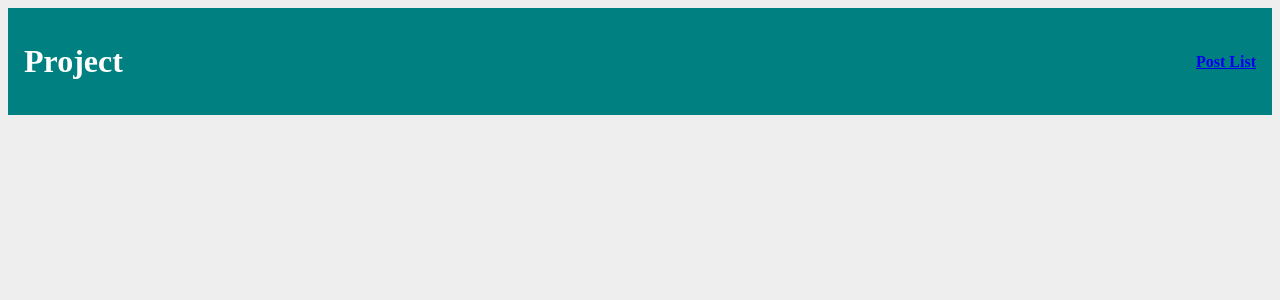
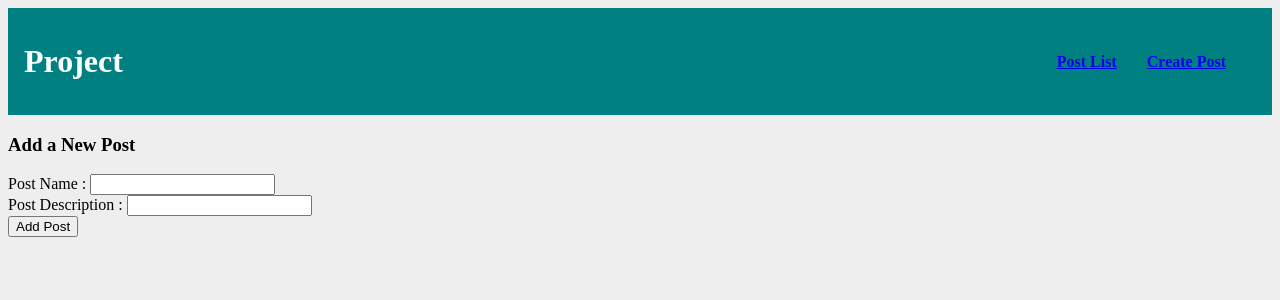
Before and after one commit to kisagge/MERN-frontend, a React (Create React App) app: page /create in a window 1280 px wide. Before the commit this address had no page. Shown: the top 300 px of the page. Built offline with nearby package versions, Linux system fonts and the light colour scheme.

Commit message:
feat Create a new post

```diff
--- a/src/App.tsx
+++ b/src/App.tsx
@@ -1,8 +1,9 @@
 import { BrowserRouter, Route, Routes } from "react-router-dom";
 import Navbar from "./components/Navbar";
+import CreatePostPage from "./pages/CreatePost";
 
 // pages & components
-import Home from "./pages/Home";
+import HomePage from "./pages/Home";
 
 function App() {
   return (
@@ -11,7 +12,8 @@ function App() {
         <Navbar />
         <div className="pages">
           <Routes>
-            <Route path="/" element={<Home />} />
+            <Route path="/" element={<HomePage />} />
+            <Route path="/create" element={<CreatePostPage />} />
           </Routes>
         </div>
       </BrowserRouter>
--- a/src/components/Navbar.tsx
+++ b/src/components/Navbar.tsx
@@ -5,9 +5,14 @@ const Navbar = () => {
   return (
     <StyledHeader>
       <h1>Project</h1>
-      <div className="container">
-        <Link to="/">Post List</Link>
-      </div>
+      <StyledContainer>
+        <StyledLink>
+          <Link to="/">Post List</Link>
+        </StyledLink>
+        <StyledLink>
+          <Link to="/create">Create Post</Link>
+        </StyledLink>
+      </StyledContainer>
     </StyledHeader>
   );
 };
@@ -24,3 +29,12 @@ const StyledHeader = styled.header`
   justify-content: space-between;
   align-items: center;
 `;
+
+const StyledContainer = styled.ul`
+  list-style: none;
+`;
+
+const StyledLink = styled.li`
+  margin-right: 30px;
+  float: left;
+`;
--- /dev/null
+++ b/src/pages/CreatePost.tsx
@@ -0,0 +1,68 @@
+import { ChangeEvent, FormEvent, useState } from "react";
+import styled from "styled-components";
+
+const CreatePostPage = () => {
+  const [name, setName] = useState("");
+  const [description, setDescription] = useState("");
+
+  const [error, setError] = useState<string | null>(null);
+
+  // input handler
+  const handleChangeName = (e: ChangeEvent<HTMLInputElement>) => {
+    setName(e.target.value);
+  };
+
+  const handleChangeDescription = (e: ChangeEvent<HTMLInputElement>) => {
+    setDescription(e.target.value);
+  };
+
+  // submit handler
+  const handleSubmit = async (e: FormEvent<HTMLFormElement>) => {
+    e.preventDefault();
+
+    const post = { name, description };
+
+    const response = await fetch("http://localhost:4000/api/posts", {
+      method: "POST",
+      body: JSON.stringify(post),
+      headers: {
+        "Content-Type": "application/json",
+      },
+    });
+
+    const json = await response.json();
+
+    if (!response.ok) {
+      setError(json.error);
+    } else {
+      setError(null);
+      setName("");
+      setDescription("");
+      console.log("new post added", json);
+    }
+  };
+
+  return (
+    <StyledForm onSubmit={handleSubmit}>
+      <h3>Add a New Post</h3>
+      <StyledNameInputDiv>
+        <label>Post Name : </label>
+        <input type="text" onChange={handleChangeName} value={name} maxLength={20} />
+      </StyledNameInputDiv>
+      <StyledDescriptionInputDiv>
+        <label>Post Description : </label>
+        <input type="text" onChange={handleChangeDescription} value={description} maxLength={100} />
+      </StyledDescriptionInputDiv>
+      <button>Add Post</button>
+      {error && <div className="error">{error}</div>}
+    </StyledForm>
+  );
+};
+
+export default CreatePostPage;
+
+const StyledForm = styled.form``;
+
+const StyledNameInputDiv = styled.div``;
+
+const StyledDescriptionInputDiv = styled.div``;
--- a/src/pages/Home.tsx
+++ b/src/pages/Home.tsx
@@ -1,4 +1,6 @@
 import { useEffect, useState } from "react";
+import { Link } from "react-router-dom";
+import styled from "styled-components";
 
 type PostType = {
   _id: string;
@@ -6,7 +8,7 @@ type PostType = {
   description: string;
 };
 
-const Home = () => {
+const HomePage = () => {
   const [posts, setPosts] = useState<PostType[]>([]);
   useEffect(() => {
     const fetchPosts = async () => {
@@ -27,10 +29,21 @@ const Home = () => {
   }, []);
 
   return (
-    <div className="home">
-      <div className="posts">{posts && posts.map((post) => <p key={post._id}>{post.name}</p>)}</div>
-    </div>
+    <StyledHome>
+      <ol className="post-list">
+        {posts &&
+          posts.map((post) => (
+            <li key={`post-${post._id}`}>
+              <Link to={`/post/${post._id}`}>{post.name}</Link>
+            </li>
+          ))}
+      </ol>
+    </StyledHome>
   );
 };
 
-export default Home;
+export default HomePage;
+
+const StyledHome = styled.div`
+  margin: 20px;
+`;
--- /dev/null
+++ b/src/pages/PostDetail.tsx
@@ -0,0 +1,5 @@
+const PostDetailPage = () => {
+  return <></>;
+};
+
+export default PostDetailPage;
```
